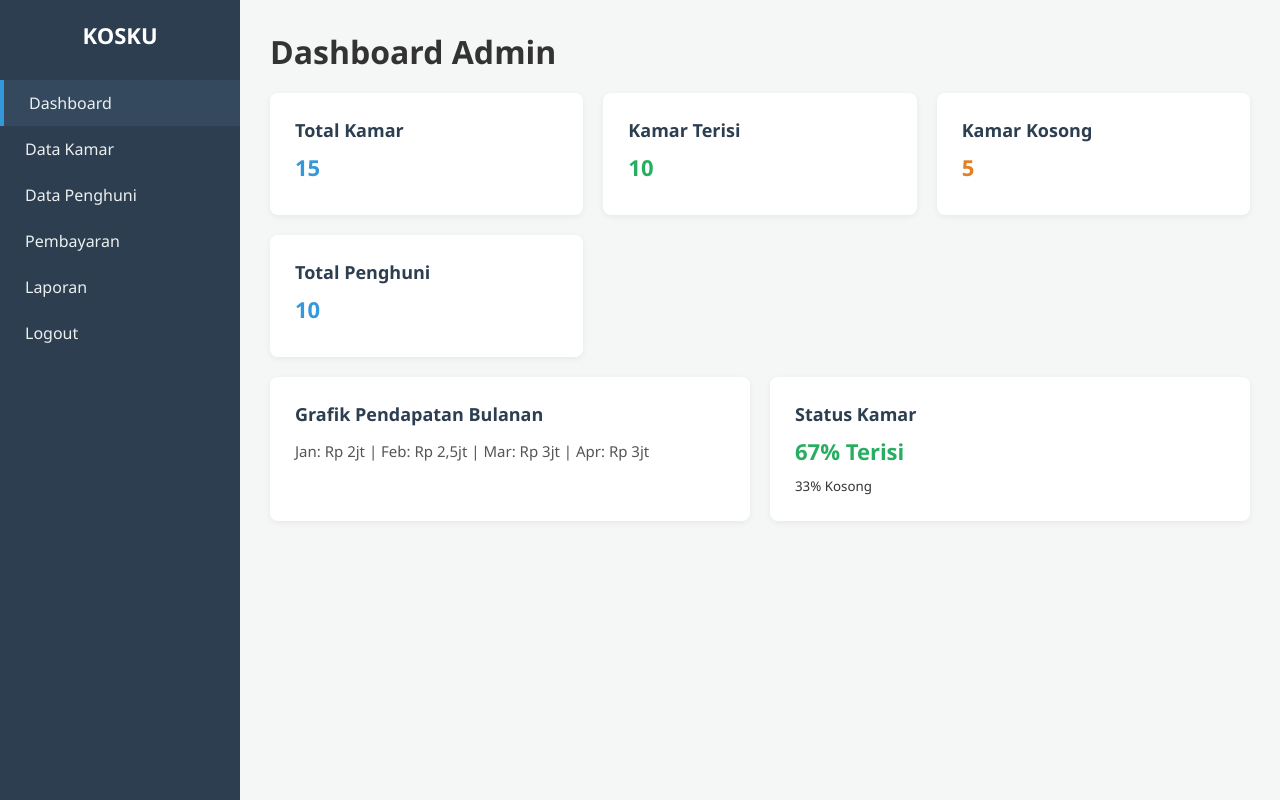
After one commit to fathiarizka/Project, a PHP site: page /admin-dashboard.html in a window 1280 px wide. The commit adds this page. Run offline with PHP 8.4, Linux system fonts and the light colour scheme.

Commit message:
menambahkan layout dashboard dan halaman admin-dashboard

```diff
--- /dev/null
+++ b/admin-dashboard.html
@@ -0,0 +1,43 @@
+<!DOCTYPE html>
+<html lang="id">
+<head>
+    <meta charset="UTF-8">
+    <title>Dashboard Admin - KOSKU</title>
+    <link rel="stylesheet" href="css/style.css">
+</head>
+<body>
+    <div class="wrapper">
+        <aside class="sidebar">
+            <h2>KOSKU</h2>
+            <a href="admin-dashboard.html" class="active">Dashboard</a>
+            <a href="admin-kamar.html">Data Kamar</a>
+            <a href="admin-penghuni.html">Data Penghuni</a>
+            <a href="admin-pembayaran.html">Pembayaran</a>
+            <a href="admin-laporan.html">Laporan</a>
+            <a href="index.html">Logout</a>
+        </aside>
+
+        <main class="main-content">
+            <h1>Dashboard Admin</h1>
+            <div class="cards">
+                <div class="card"><h3>Total Kamar</h3><p class="harga">15</p></div>
+                <div class="card"><h3>Kamar Terisi</h3><p class="harga" style="color:#27ae60;">10</p></div>
+                <div class="card"><h3>Kamar Kosong</h3><p class="harga" style="color:#e67e22;">5</p></div>
+                <div class="card"><h3>Total Penghuni</h3><p class="harga">10</p></div>
+            </div>
+
+            <div class="cards">
+                <div class="card">
+                    <h3>Grafik Pendapatan Bulanan</h3>
+                    <p style="font-size:15px; color:#555; margin-top:15px;">Jan: Rp 2jt | Feb: Rp 2,5jt | Mar: Rp 3jt | Apr: Rp 3jt</p>
+                </div>
+                <div class="card">
+                    <h3>Status Kamar</h3>
+                    <p class="harga" style="color:#27ae60;">67% Terisi</p>
+                    <small>33% Kosong</small>
+                </div>
+            </div>
+        </main>
+    </div>
+</body>
+</html>
--- a/css/style.css
+++ b/css/style.css
@@ -140,3 +140,15 @@ body {
     font-size: 16px;
     margin-top: 10px;
 }
+
+/* Layout Dashboard & Sidebar */
+.wrapper { display: flex; min-height: 100vh; }
+.sidebar { width: 240px; background-color: #2c3e50; color: white; padding: 20px 0; }
+.sidebar h2 { text-align: center; margin-bottom: 30px; font-size: 22px; }
+.sidebar a { display: block; color: #ecf0f1; text-decoration: none; padding: 12px 25px; transition: 0.2s; }
+.sidebar a:hover, .sidebar a.active { background-color: #34495e; border-left: 4px solid #3498db; }
+.main-content { flex: 1; padding: 30px; }
+.table-container { background: white; padding: 20px; border-radius: 8px; box-shadow: 0 2px 6px rgba(0,0,0,0.06); margin-top: 20px; }
+table { width: 100%; border-collapse: collapse; margin-top: 15px; }
+table th, table td { padding: 12px 15px; text-align: left; border-bottom: 1px solid #eee; }
+table th { background-color: #f8f9fa; color: #2c3e50; }
```
